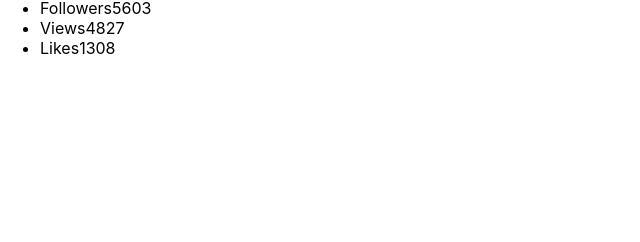
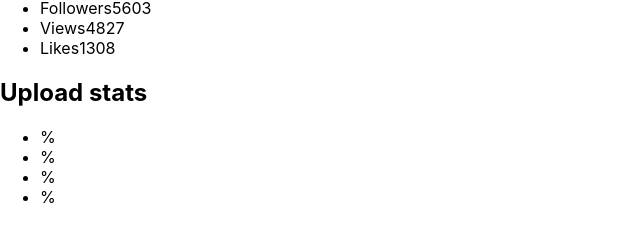
Before and after one commit to VikaVelhan/goit-react-hw-01-components, a React (Create React App) app: page / in a window 1280 px wide. Shown: the part 430-672 px from the top of the page, without its empty margins (0-640 px from the left). Built offline with nearby package versions, Linux system fonts and the light colour scheme.

Commit message:
profile PropTypes

```diff
--- a/package.json
+++ b/package.json
@@ -7,6 +7,7 @@
     "@testing-library/jest-dom": "^5.16.3",
     "@testing-library/react": "^12.1.4",
     "@testing-library/user-event": "^13.5.0",
+    "prop-types": "^15.8.1",
     "react": "^18.1.0",
     "react-dom": "^18.1.0",
     "react-scripts": "5.0.1",
--- a/src/components/App.jsx
+++ b/src/components/App.jsx
@@ -1,5 +1,9 @@
 import Profile from '..//components/Profile/Profile';
 import user from '..//data/user.json';
+
+import Statistics from '..//components/Statistics/Statistics';
+import data from '..//data/data.json';
+
 export const App = () => {
   return (
     <div>
@@ -10,6 +14,7 @@ export const App = () => {
         avatar={user.avatar}
         stats={user.stats}
       />
+      <Statistics title="Upload stats" stats={data} />
     </div>
   );
 };
--- a/src/components/Profile/Profile.jsx
+++ b/src/components/Profile/Profile.jsx
@@ -1,9 +1,10 @@
+import PropTypes from 'prop-types';
 const Profile = ({ avatar, username, tag, location, stats }) => {
   //const { followers, views, likes } = stats;
   return (
     <div class="profile">
       <div class="description">
-        <img src={avatar} alt="User avatar" class="avatar" />
+        <img src={avatar} alt={username} class="avatar" />
         <p>{username}</p>
         <p>@{tag}</p>
         <p>{location}</p>
@@ -26,4 +27,13 @@ const Profile = ({ avatar, username, tag, location, stats }) => {
     </div>
   );
 };
+
+Profile.propTypes = {
+  avatar: PropTypes.string,
+  username: PropTypes.string,
+  tag: PropTypes.string,
+  location: PropTypes.string,
+  stats: PropTypes.object,
+};
+
 export default Profile;
--- a/src/components/Statistics/Statistics.jsx
+++ b/src/components/Statistics/Statistics.jsx
@@ -0,0 +1,36 @@
+import PropTypes from 'prop-types';
+
+const Statistics = ({ title, stats }) => {
+  return (
+    <div>
+      <section>
+        <h2>{title}</h2>
+
+        <ul>
+          <li>
+            <span>{stats.label}</span>
+            <span>{stats.percentage}%</span>
+          </li>
+          <li>
+            <span>{stats.label}</span>
+            <span>{stats.percentage}%</span>
+          </li>
+          <li>
+            <span>{stats.label}</span>
+            <span>{stats.percentage}%</span>
+          </li>
+          <li>
+            <span>{stats.label}</span>
+            <span>{stats.percentage}%</span>
+          </li>
+        </ul>
+      </section>
+    </div>
+  );
+};
+
+Statistics.propTypes = {
+  title: PropTypes.string,
+  stats: PropTypes.array,
+};
+export default Statistics;
```
Also changed, not shown: 1 other file (tests, documents, lock files or other folders).
